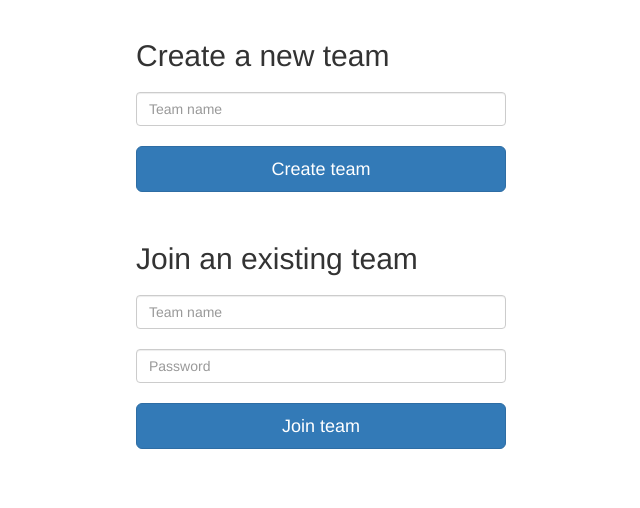
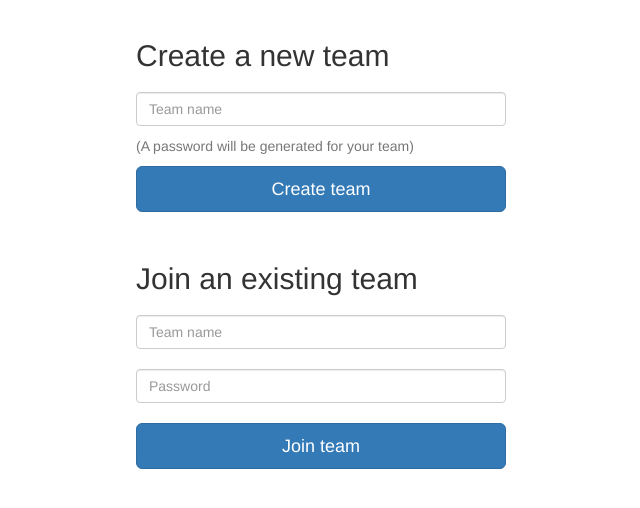
Before and after one commit to CalPolySEC/wrath-ctf-framework, a Flask app: page /login/ in a window 1280 px wide. Shown: the part 51-559 px from the top of the page, without its empty margins (319-959 px from the left). Run offline with Flask 2, Linux system fonts and the light colour scheme; some libraries are stand-ins or nearby versions.

Commit message:
Notice about password generation

```diff
--- a/static/css/main.css
+++ b/static/css/main.css
@@ -12,8 +12,17 @@ body {
   margin: 0 auto 50px;
 }
 
-.create-form > input, .existing-form > input {
+.create-form > input {
+  margin: 20px 0 0;
+}
+
+.existing-form > input {
   margin: 20px 0;
+}
+
+.pw-notice {
+  color: #777;
+  margin: 10px 0;
 }
 
 .noteams {
--- a/templates/login.html
+++ b/templates/login.html
@@ -5,6 +5,7 @@
       <h2>Create a new team</h2>
       <label for="new-name" class="sr-only">Team name</label>
       <input type="text" id="new-name" name="name" class="form-control" placeholder="Team name" required>
+      <div class="pw-notice">(A password will be generated for your team)</div>
       <button class="btn btn-lg btn-primary btn-block" type="submit">Create team</button>
     </form>
     <form class="existing-form" method="POST" action="{{ url_for('auth_team') }}">
```
